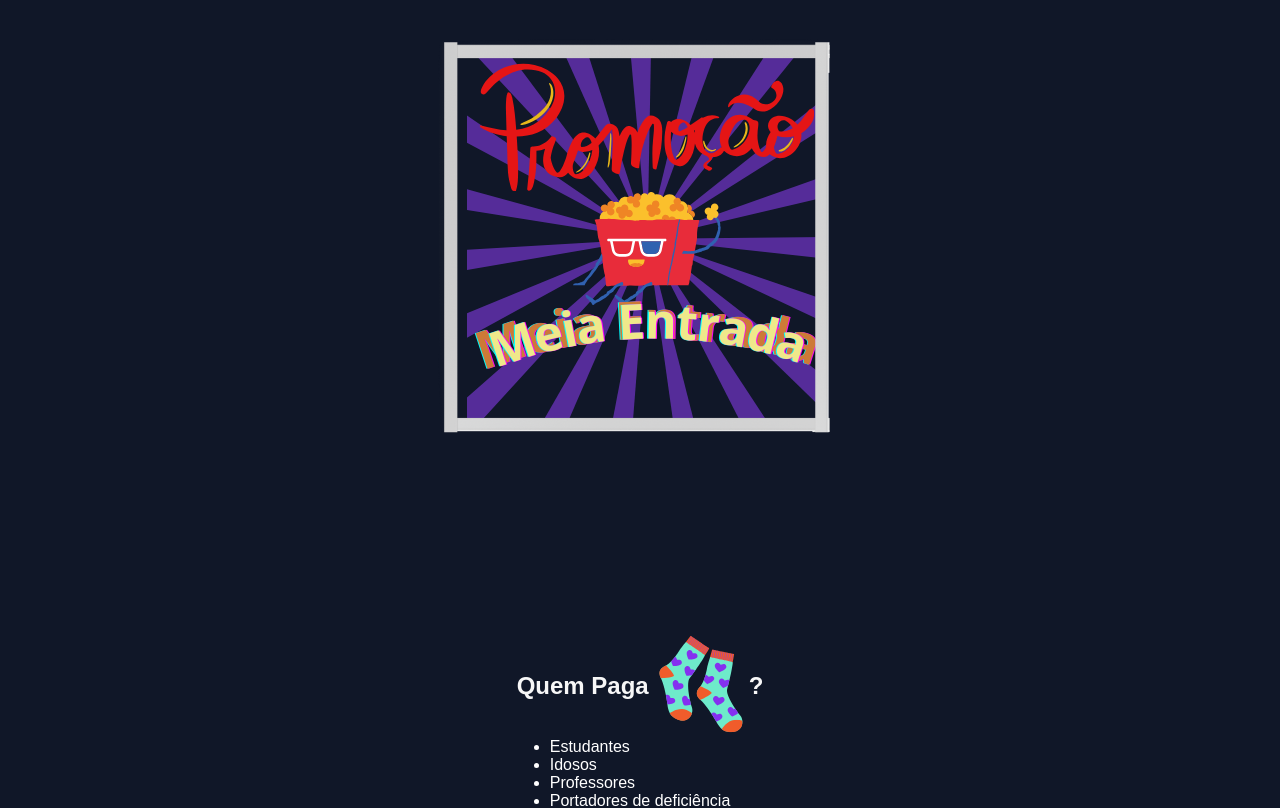
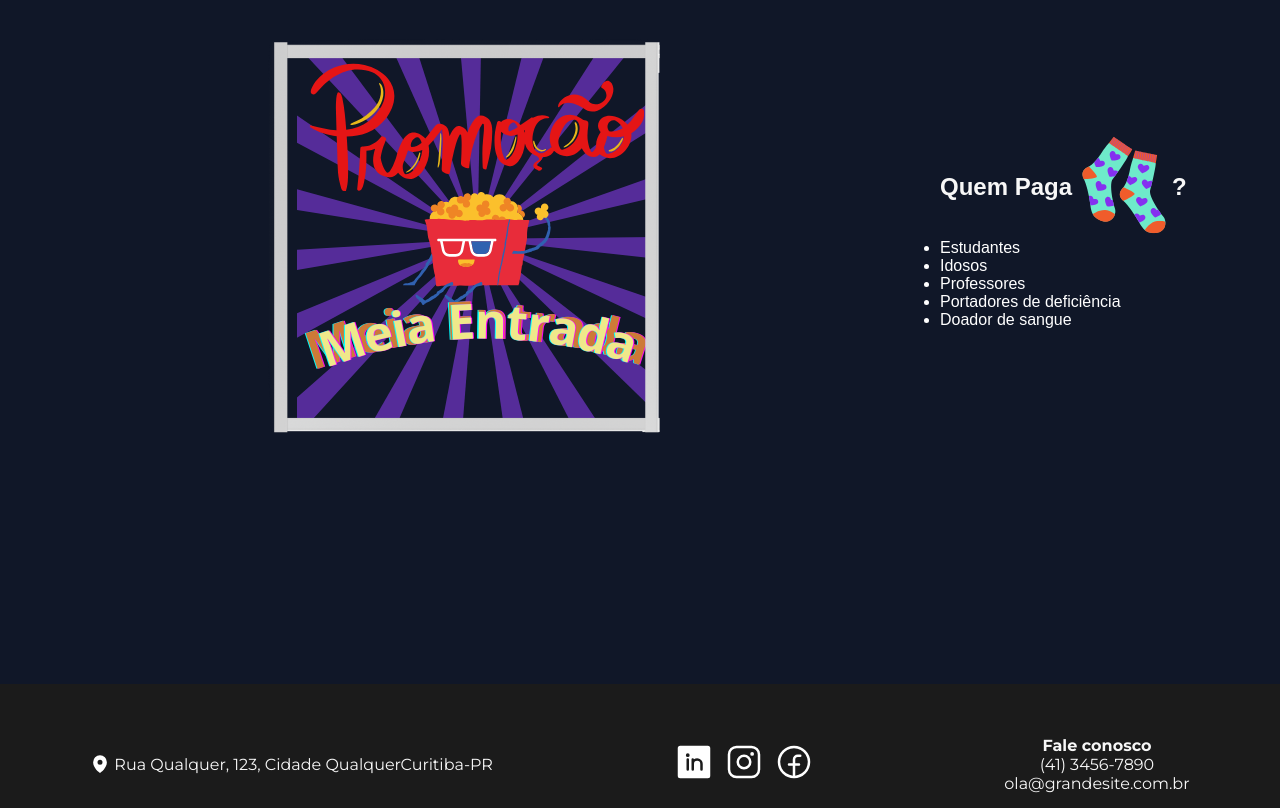
Before and after one commit to ericafernandaj/CineSamurai, a React (Vite) app: page / in a window 1280 px wide. Shown: the part 2380-3188 px from the top of the page. Built offline with nearby package versions, Linux system fonts and the light colour scheme.

Commit message:
style: correcao de posicionamento de quem paga meia

```diff
--- a/src/components/views/Banners/BannerCine1/BannerCine1.jsx
+++ b/src/components/views/Banners/BannerCine1/BannerCine1.jsx
@@ -132,7 +132,8 @@ const Bannercine1 = () => {
           <img className="pipocaMeia" src={figurapromo} alt="" />
         </picture>
 
-        <div className="primeiroBloco">
+        <div>
+          <div className="primeiroBloco">
           <h2 className="tituloBloco">Quem Paga</h2>
           <picture>
             <img className="meia" src={Figurameia} alt="" />
@@ -148,6 +149,8 @@ const Bannercine1 = () => {
             <li>Doador de sangue</li>
           </ul>
         </div>
+        </div>
+
       </section>
     </StyleBannerCine1>
   );
--- a/src/components/views/Banners/BannerCine1/BannerCine1.style.js
+++ b/src/components/views/Banners/BannerCine1/BannerCine1.style.js
@@ -47,8 +47,6 @@ td, th {
   }
   .cardPromocao {
     display: flex;
-    flex-direction: column;
-    justify-content: space-between;
     width: 100%;
     color: white;
     align-items: center;
```
